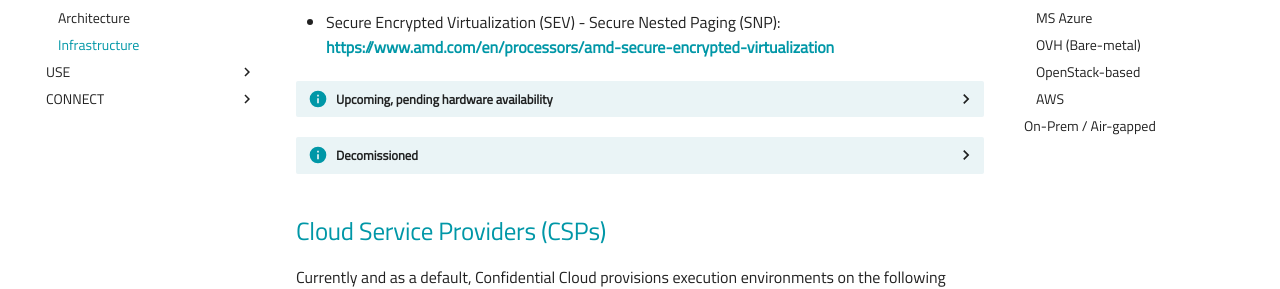
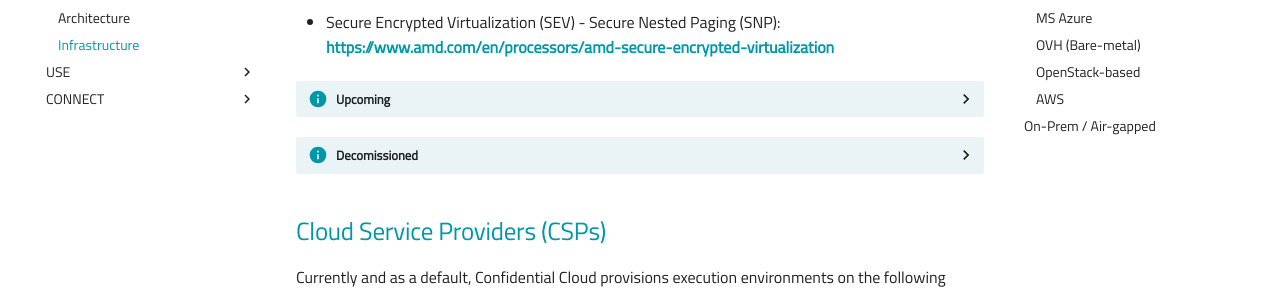
Before and after one commit to canarybit/cc-docs, an MkDocs documentation site: the page built from docs/infrastructure.md, in a window 1280 px wide and 900 px high, scrolled down 456 px. Shown: the part 171-460 px from the top of the window. Built offline with MkDocs 1.6.1 and Material for MkDocs 9.7.7, drawn with Linux system fonts in a browser that asks for light colours.

```diff
--- a/docs/infrastructure.md
+++ b/docs/infrastructure.md
@@ -28,11 +28,11 @@ Confidential Cloud currently supports the following hardware:
 -->
 
 <details closed>
-<summary>Upcoming, pending hardware availability</summary>
-<br>- Intel® Trusted Domain Extentions (TDX)
+<summary>Upcoming</summary>
+<br>- Intel® Trusted Domain Extensions (TDX) - pending hardware availability
 <br><a href="https://www.intel.com/content/www/us/en/developer/articles/technical/intel-trust-domain-extensions.html" target="_blank">https://www.intel.com/content/www/us/en/developer/articles/technical/intel-trust-domain-extensions.html</a>
 <br>&nbsp;
-<br>- ARM® Confidential Compute Architecture (SGX)
+<br>- ARM® Confidential Compute Architecture (CCA) - pending hardware availability and firmware support
 <br><a href="https://www.arm.com/architecture/security-features/arm-confidential-compute-architecture" target="_blank">https://www.arm.com/architecture/security-features/arm-confidential-compute-architecture</a>
 <br>&nbsp;
 </details>
```
